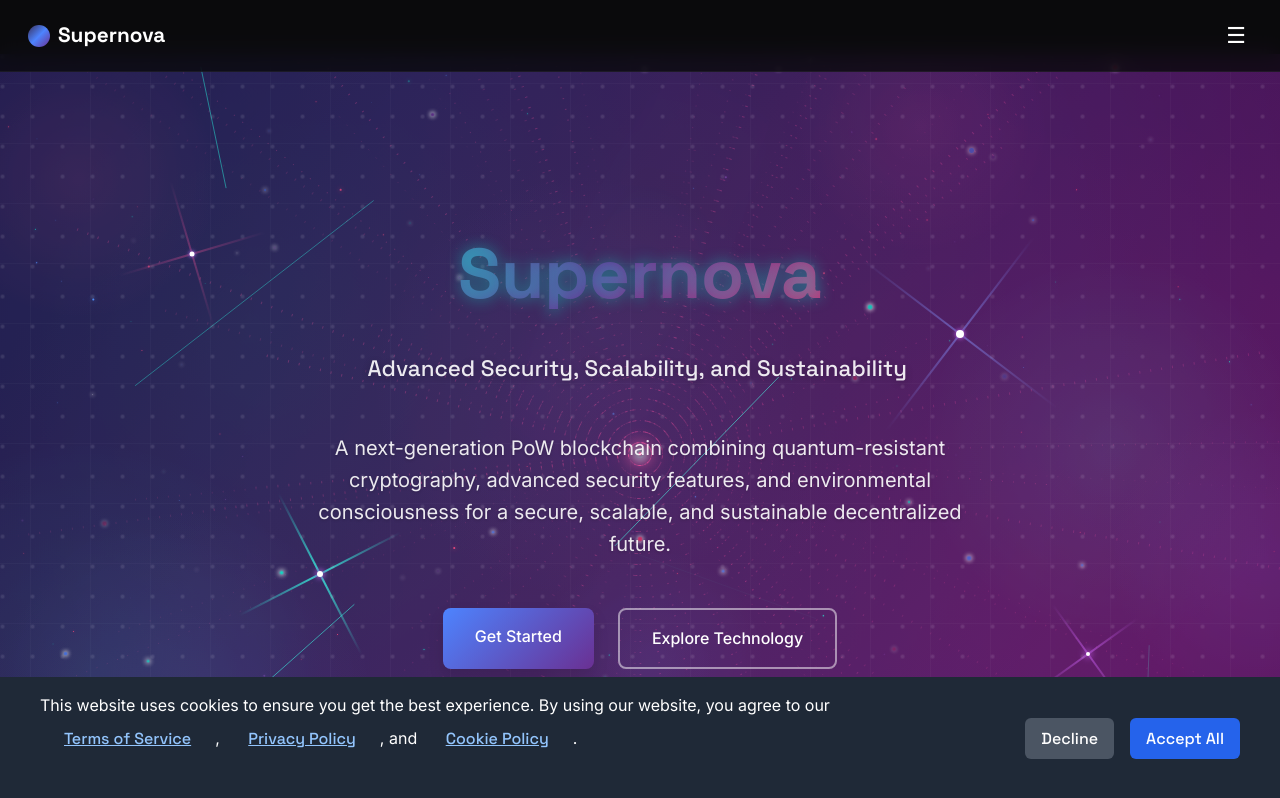
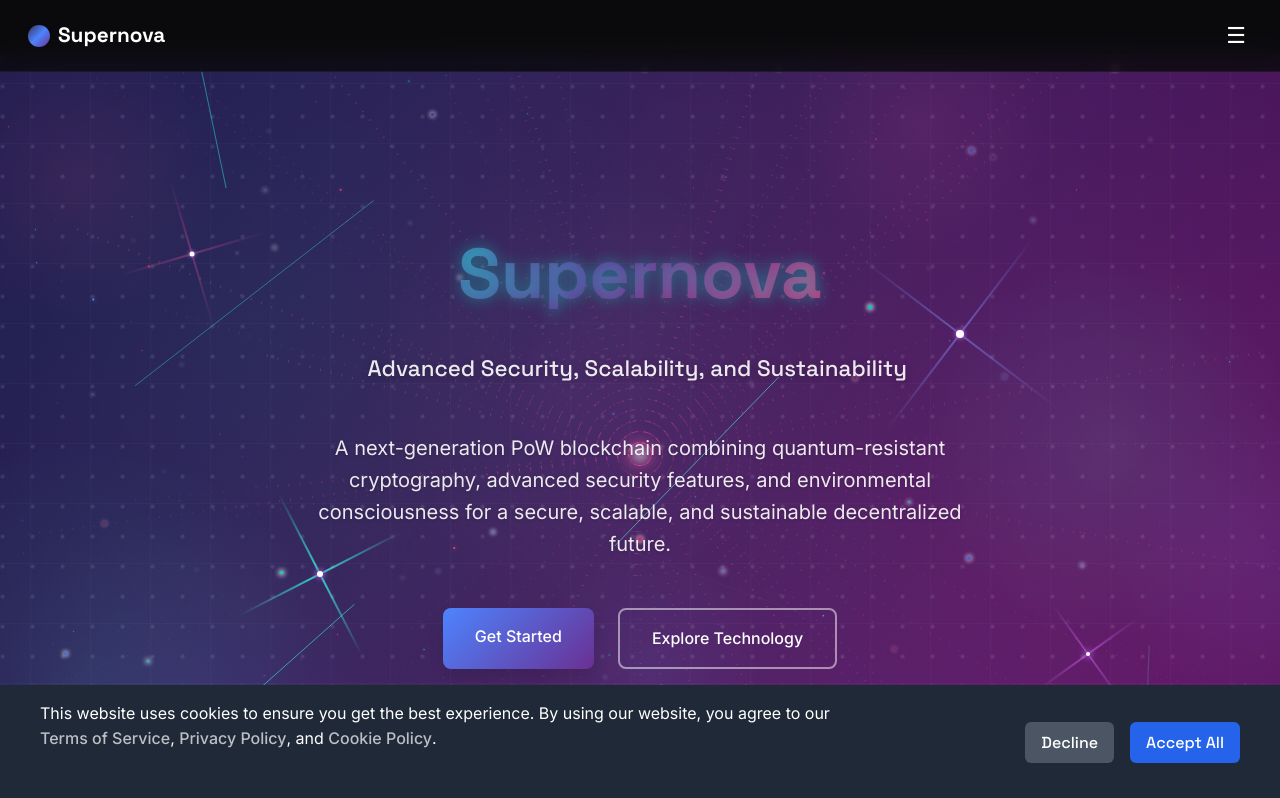
Before and after one commit to mjohnson518/supernova-web, a Next.js app: page / in a window 1280 px wide. Shown: the top 798 px of the page. Built offline with nearby package versions, Linux system fonts and the light colour scheme.

Commit message:
Website Policies Updted

```diff
--- a/components/ui/PolicyProvider.tsx
+++ b/components/ui/PolicyProvider.tsx
@@ -11,6 +11,8 @@ import PolicyModal from './PolicyModal';
 import CookiePolicy from '../policies/CookiePolicy';
 import TermsOfService from '../policies/TermsOfService';
 import PrivacyPolicy from '../policies/PrivacyPolicy';
+import PolicyButton from './PolicyButton';
+import styles from '../layout/MainLayout.module.scss';
 
 interface PolicyContextType {
   showTerms: () => void;
@@ -132,26 +134,10 @@ export const PolicyProvider: React.FC<PolicyProviderProps> = ({ children }) => {
           <div className="container mx-auto flex flex-wrap items-center justify-between">
             <div className="w-full lg:w-3/4 mb-4 lg:mb-0">
               <p>
-                This website uses cookies to ensure you get the best experience. By using our website,
-                you agree to our{' '}
-                <button
-                  onClick={showTerms}
-                  className="underline text-blue-300 hover:text-blue-200"
-                >
-                  Terms of Service
-                </button>,{' '}
-                <button
-                  onClick={showPrivacy}
-                  className="underline text-blue-300 hover:text-blue-200"
-                >
-                  Privacy Policy
-                </button>, and{' '}
-                <button
-                  onClick={showCookies}
-                  className="underline text-blue-300 hover:text-blue-200"
-                >
-                  Cookie Policy
-                </button>.
+                This website uses cookies to ensure you get the best experience. By using our website, you agree to our{' '}
+                <PolicyButton type="terms" className={styles.footerLink}>Terms of Service</PolicyButton>,{' '}
+                <PolicyButton type="privacy" className={styles.footerLink}>Privacy Policy</PolicyButton>, and{' '}
+                <PolicyButton type="cookies" className={styles.footerLink}>Cookie Policy</PolicyButton>.
               </p>
             </div>
             <div className="w-full lg:w-1/4 flex justify-end space-x-4">
```
